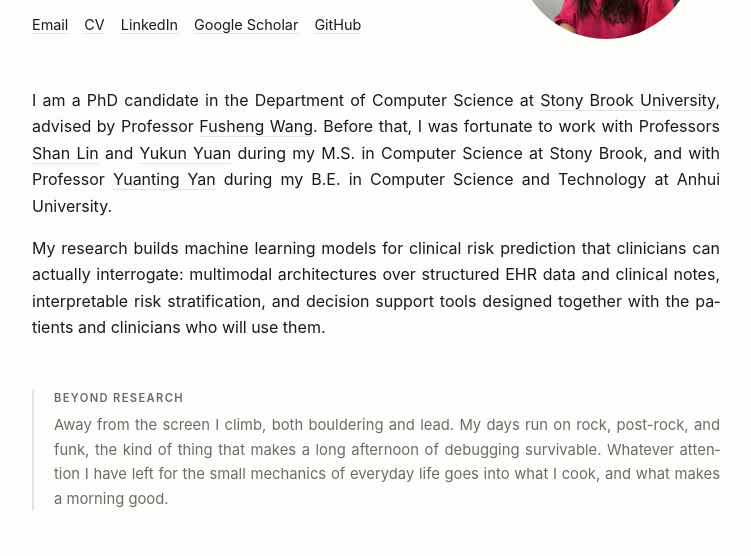
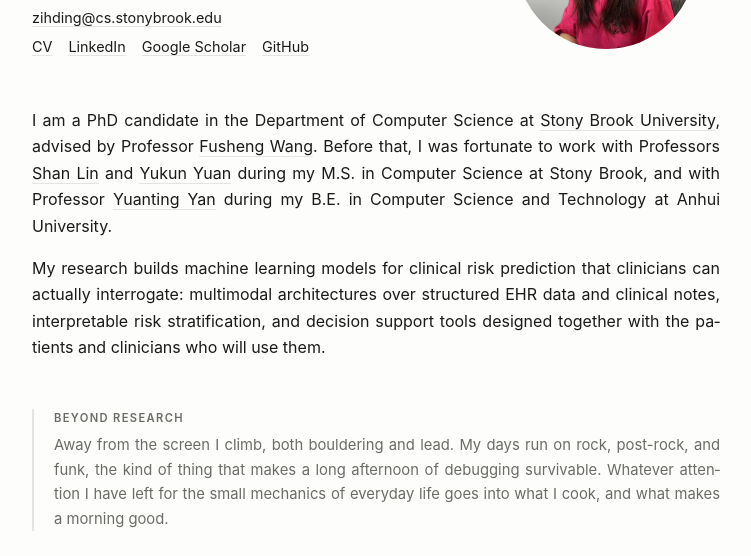
Before and after one commit to ZihanDing/zihanding.github.io, a plain HTML site: page index.html in a window 1280 px wide. Shown: the part 221-777 px from the top of the page, without its empty margins (264-1015 px from the left). Drawn offline with Linux system fonts and the light colour scheme.

Commit message:
Show email address as text on its own line

```diff
--- a/index.html
+++ b/index.html
@@ -104,6 +104,11 @@
     margin-left: .4rem;
   }
 
+  .email {
+    font-size: .9rem;
+    margin: .75rem 0 0;
+  }
+
   .tagline {
     color: var(--mute);
     margin: 0;
@@ -114,7 +119,7 @@
     flex-wrap: wrap;
     gap: .4rem 1rem;
     font-size: .9rem;
-    margin: 1rem 0 0;
+    margin: .35rem 0 0;
     padding: 0;
     list-style: none;
   }
@@ -252,8 +257,8 @@
           PhD candidate in Computer Science, Stony Brook University.<br>
           Human-centered AI for clinical decision support.
         </p>
+        <p class="email"><a href="mailto:zihding@cs.stonybrook.edu">zihding@cs.stonybrook.edu</a></p>
         <ul class="links">
-          <li><a href="mailto:zihding@cs.stonybrook.edu">Email</a></li>
           <li><a href="cv.pdf">CV</a></li>
           <li><a href="https://www.linkedin.com/in/zihan-ding-338114211/">LinkedIn</a></li>
           <li><a href="https://scholar.google.com/citations?user=kwZN3q0AAAAJ&amp;hl=en">Google Scholar</a></li>
```
